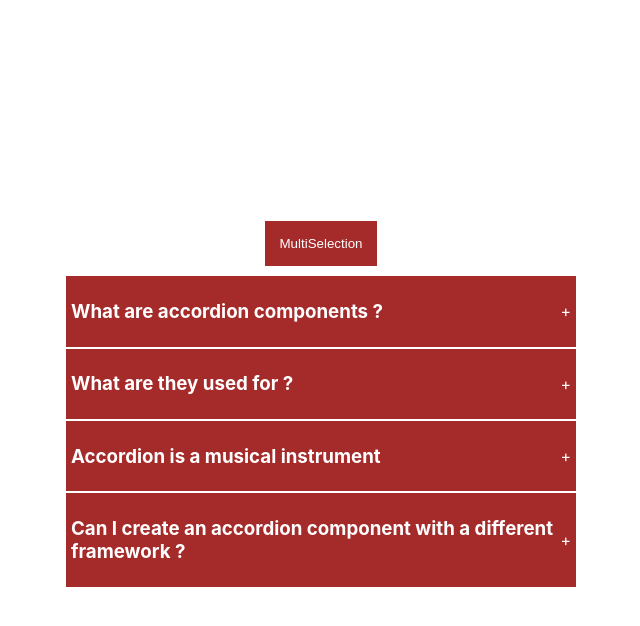
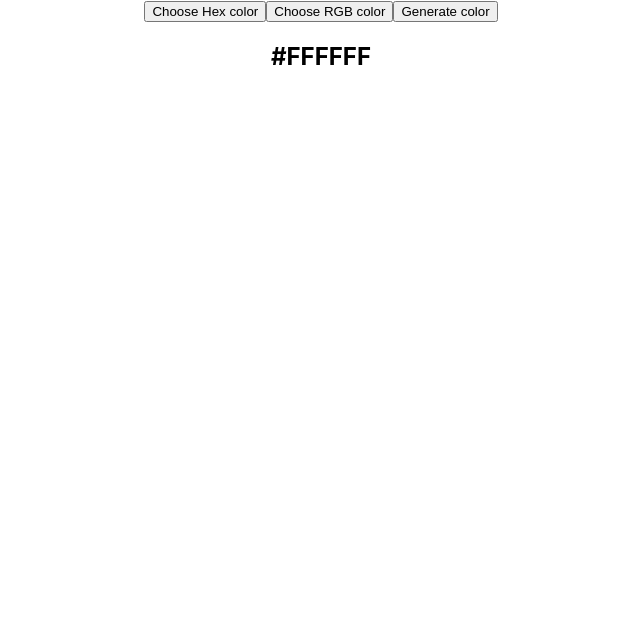
Before and after one commit to henrardb/React-feprojects, a React (Create React App) app: page / in a window 1280 px wide. Shown: the top 626 px of the page, without its empty margins (319-959 px from the left). Built offline with nearby package versions, Linux system fonts and the light colour scheme.

Commit message:
Exercice random colors

```diff
--- a/src/App.tsx
+++ b/src/App.tsx
@@ -1,12 +1,13 @@
 import React from "react";
-import logo from "./logo.svg";
 import "./app.css";
-import Accordion from "./components/Accordion/Accordion";
+//import Accordion from "./components/Accordion/Accordion";
+import RandomColor from "./components/Random Color/RandomColor";
 
 function App() {
   return (
     <div className="app">
-      <Accordion />
+      {/*<Accordion />*/}
+      <RandomColor />
     </div>
   );
 }
--- a/src/components/Accordion/Accordion.tsx
+++ b/src/components/Accordion/Accordion.tsx
@@ -1,6 +1,6 @@
 import { useState } from "react";
 import data from "./data";
-import "./styles.css";
+import "./accordion.css";
 
 export default function Accordion() {
   const [selected, setSelected] = useState("");
--- /dev/null
+++ b/src/components/Random Color/RandomColor.tsx
@@ -0,0 +1,85 @@
+import { useState } from "react";
+
+export default function RandomColor() {
+  const [color, setColor] = useState("#FFFFFF");
+  const [typeOfColor, setTypeOfColor] = useState("hex");
+
+  function generateHex() {
+    console.log("ChooseHex");
+    let hexCode: string = "#";
+    let randomNumber: number;
+    const hexArray: string[] = [
+      "0",
+      "1",
+      "2",
+      "3",
+      "4",
+      "5",
+      "6",
+      "7",
+      "8",
+      "9",
+      "A",
+      "B",
+      "C",
+      "D",
+      "E",
+      "F",
+    ];
+
+    for (let i = 1; i < 7; i++) {
+      randomNumber = Math.floor(Math.random() * hexArray.length);
+      hexCode += hexArray[randomNumber];
+      console.log(randomNumber);
+    }
+    return hexCode;
+  }
+
+  function generateRgb() {
+    //rgb(54,200,1)
+    let r = Math.floor(Math.random() * 256);
+    let g = Math.floor(Math.random() * 256);
+    let b = Math.floor(Math.random() * 256);
+    let rgbCode = `rgb(${r},${g},${b})`;
+    console.log(rgbCode);
+    return rgbCode;
+  }
+
+  function generateColor() {
+    let colorCode: string = "";
+    if (typeOfColor === "hex") {
+      setColor(generateHex());
+    } else {
+      setColor(generateRgb());
+    }
+  }
+
+  return (
+    <div
+      style={{
+        height: "100vh",
+        width: "100vw",
+        backgroundColor: color,
+      }}
+    >
+      <div style={{ textAlign: "center" }}>
+        <input
+          type="button"
+          value="Choose Hex color"
+          onClick={() => setTypeOfColor("hex")}
+        ></input>
+        <input
+          type="button"
+          value="Choose RGB color"
+          onClick={() => setTypeOfColor("rgb")}
+        ></input>
+        <input
+          type="button"
+          value="Generate color"
+          onClick={generateColor}
+        ></input>
+        <h2>{color}</h2>
+      </div>
+    </div>
+  );
+}
```
Also changed, not shown: src/components/Accordion/accordion.css (renamed from src/components/Accordion/styles.css).
